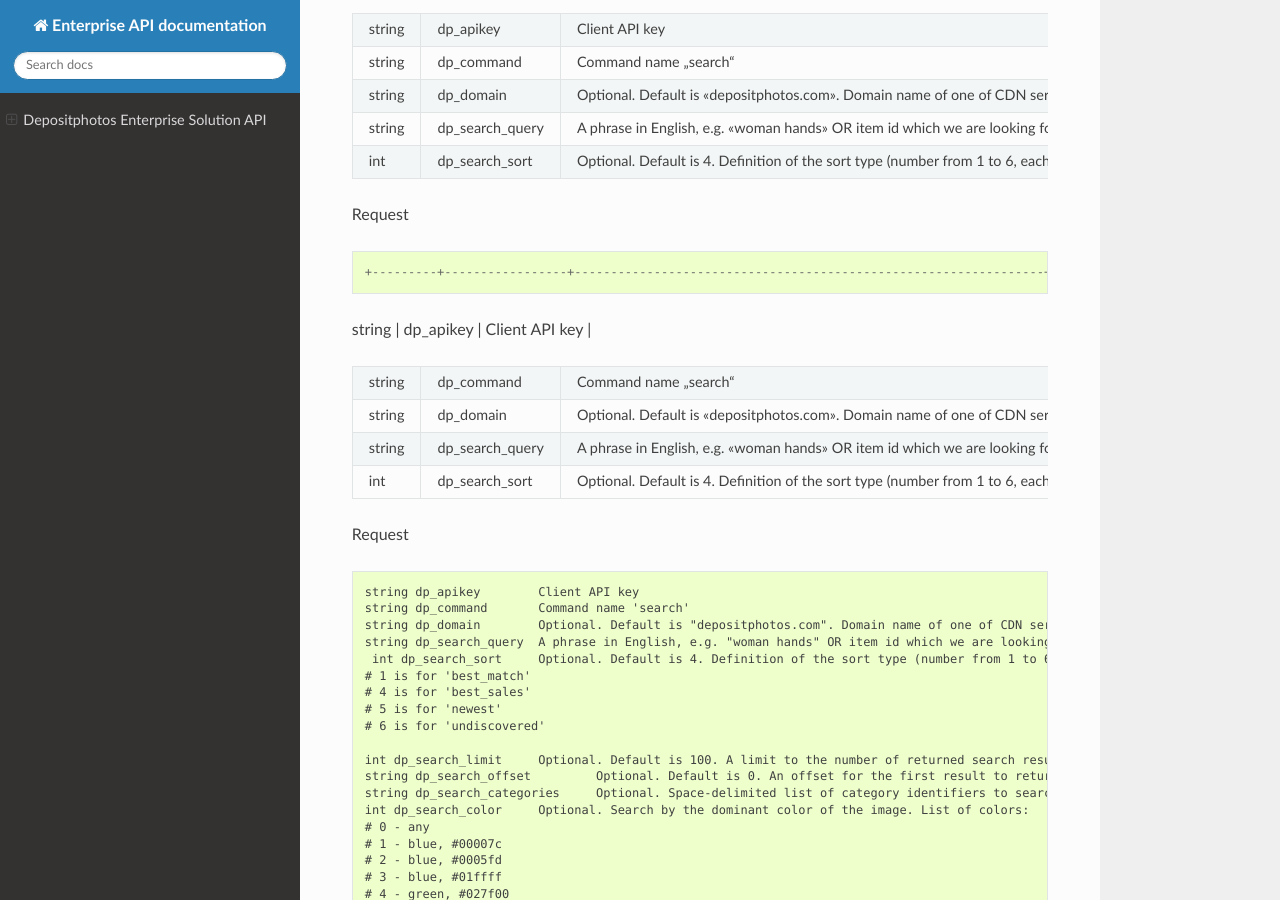
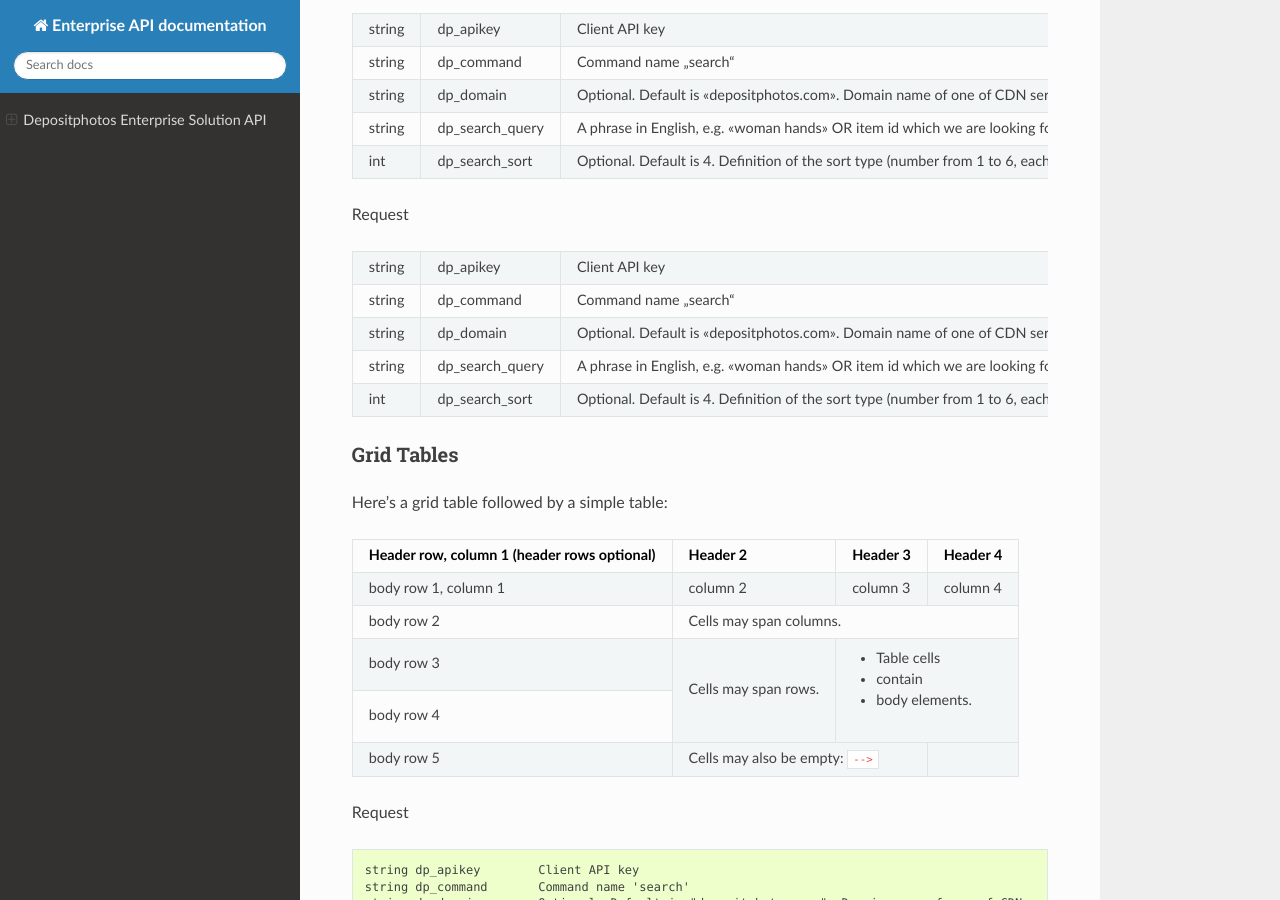
Before and after one commit to eslusarenko/enterprise-api-doc, a Sphinx documentation site: the page built from docs/index.rst, in a window 1280 px wide and 900 px high, scrolled down 3301 px. Built offline with Sphinx 7.4.7 and the Read the Docs theme 2.0.0, drawn with Linux system fonts in a browser that asks for light colours.

Commit message:
Table test formating

```diff
--- a/docs/index.rst
+++ b/docs/index.rst
@@ -166,7 +166,6 @@
 
 
 Request
-::
 
 +---------+-----------------+-----------------------------------------------------------------+
 | string  | dp_apikey       | Client API key                                                  |
@@ -189,6 +188,27 @@
 +---------+-----------------+-----------------------------------------------------------------+
 
 
+
+Grid Tables
+-----------
+
+Here's a grid table followed by a simple table:
+
++------------------------+------------+----------+----------+
+| Header row, column 1   | Header 2   | Header 3 | Header 4 |
+| (header rows optional) |            |          |          |
++========================+============+==========+==========+
+| body row 1, column 1   | column 2   | column 3 | column 4 |
++------------------------+------------+----------+----------+
+| body row 2             | Cells may span columns.          |
++------------------------+------------+---------------------+
+| body row 3             | Cells may  | - Table cells       |
++------------------------+ span rows. | - contain           |
+| body row 4             |            | - body elements.    |
++------------------------+------------+----------+----------+
+| body row 5             | Cells may also be     |          |
+|                        | empty: ``-->``        |          |
++------------------------+-----------------------+----------+
 
 
 
```
